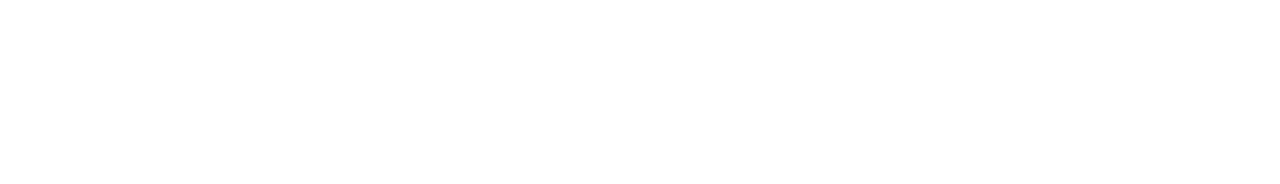
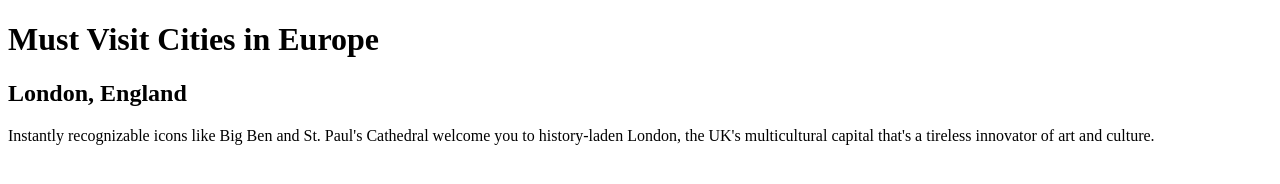
Before and after one commit to Ethan-Collis/Ethans-In-Class-Website, a plain HTML site: page index.html in a window 1280 px wide. Drawn offline with Linux system fonts and the light colour scheme.

Commit message:
Update index.html

```diff
--- a/index.html
+++ b/index.html
@@ -1,9 +1,18 @@
 <!DOCTYPE html>
 <html>
     <head>
-        <title>Ethan's In Class Exercise</title>
+        <title>Must Visit Cities in Europe</title>
     </head>
     <body>
+        <h1>Must Visit Cities in Europe</h1>
+        <section>
+            <div>
+                <h2>London, England</h2>
+                <p>
+                    Instantly recognizable icons like Big Ben and St. Paul's Cathedral welcome you to history-laden London, the UK's multicultural capital that's a tireless innovator of art and culture.
+                </p>
+            </div>
+        </section>
 
     </body>
 </html>
```
